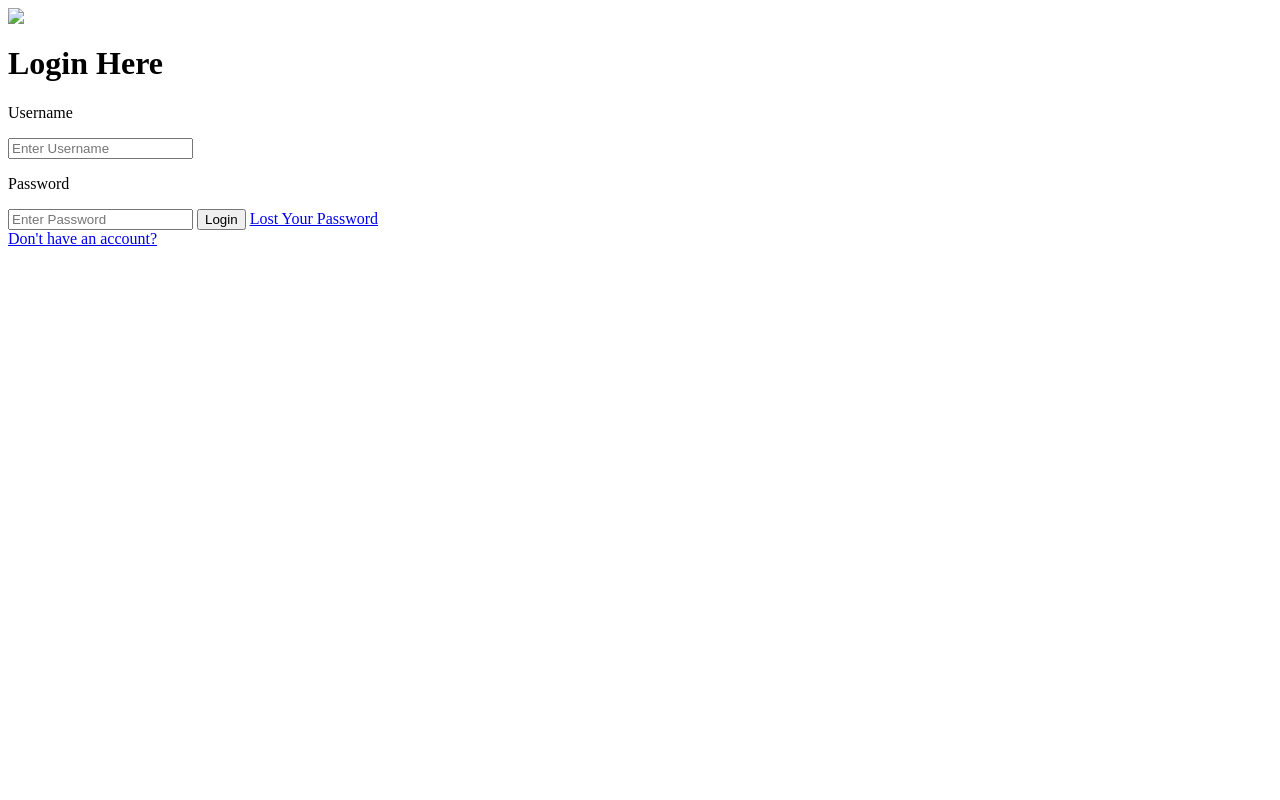
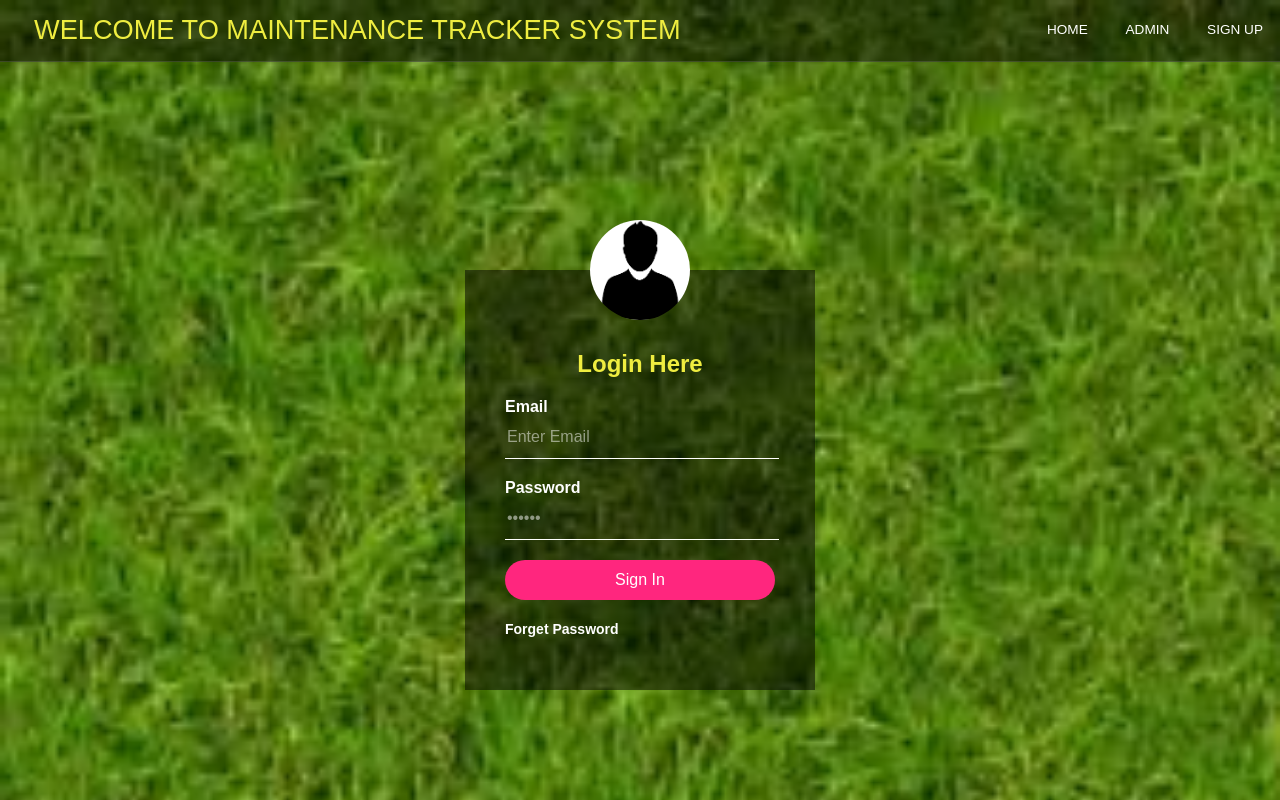
Before and after one commit to kmwangemi/maintenance-tracker, a plain HTML site: page index.html in a window 1280 px wide. Drawn offline with Linux system fonts and the light colour scheme.

Commit message:
Added my homepage and login form

```diff
--- a/index.html
+++ b/index.html
@@ -1,22 +1,36 @@
+<!doctype html>
 <html>
 	<head>
-		<title> Login Form Design  </title>
-		<link rel = "stylesheet" type = "text/css" href = "style.css">
-
+		<meta charset="utf-8">
+		<title>Maintenance Tracker System Login Form</title>
+		<link rel="stylesheet" href="style.css">
 	</head>
 	<body>
-		<div class="loginbox">
-		<img src= "#" class="avatar">
-			<h1> Login Here </h1>
-			<form>
-				<p> Username </p>
-				<input type="text" name="" placeholder="Enter Username">
-				<p> Password </p>
-				<input type="password" name="" placeholder="Enter Password">
-				<input type="submit" name="" value="Login">
-				<a href="#"> Lost Your Password </a> <br>
-				<a href="#"> Don't have an account?  </a>
+		<!-- Header -->
+			<header id="header" class="alt">
+			<h1> Welcome to Maintenance Tracker System </h1>
+				<nav id="nav">
+					<ul>
+						<li><a href="#">Home</a></li>
+						<li><a href="generic.html">Admin</a></li>
+						<li><a href="elements.html">Sign Up</a></li>
+					</ul>
+				</nav>
+			</header>
 
 
+
+		<div class="loginBox">
+			<img src="user.png" class="user">
+			<h2>Login Here</h2>
+			<form>
+				<p>Email</p>
+				<input type="text" name="" placeholder="Enter Email">
+				<p>Password</p>
+				<input type="password" name="" placeholder="••••••">
+				<input type="submit" name="" value="Sign In">
+				<a href="#">Forget Password</a>
+			</form>
+		</div>
 	</body>
 </html>
--- /dev/null
+++ b/style.css
@@ -0,0 +1,162 @@
+body
+{
+	margin: 0;
+	padding: 0;
+	background: url(images1.jpg);
+	background-size: cover;
+	font-family: sans-serif;
+}
+
+/* Header */
+
+	#header {
+		background: rgba(0,0,0,.5);
+		border-bottom: solid 1px rgba(144, 144, 144, 0.25);
+		box-shadow: 0px 0.0375em 0.125em 0px rgba(0, 0, 0, 0.05);
+		color: #484848;
+		cursor: default;
+		font-size: 0.85em;
+		height: 4.5em;
+		left: 0;
+		line-height: 4.4em;
+		position: fixed;
+		text-transform: uppercase;
+		top: 0;
+		width: 100%;
+		z-index: 10000;
+		z-index: 10001;
+	}
+
+		#header h1 {
+			color: #efed40;
+			font-weight: 100;
+			height: inherit;
+			left: 1.25em;
+
+			margin: 0;
+			padding: 0;
+			position: absolute;
+			top: 0;
+		}
+
+		#header nav {
+			height: inherit;
+			line-height: inherit;
+			position: absolute;
+			right: 1.25em;
+			top: 0;
+			vertical-align: middle;
+		}
+
+			#header nav ul {
+				list-style: none;
+				margin: 0;
+				padding-left: 0;
+			}
+
+				#header nav ul li {
+					border-radius: 4px;
+					display: inline-block;
+					margin-left: 2.5em;
+					padding-left: 0;
+				}
+
+					#header nav ul li a {
+						-moz-transition: color 0.2s ease-in-out;
+						-webkit-transition: color 0.2s ease-in-out;
+						-ms-transition: color 0.2s ease-in-out;
+						transition: color 0.2s ease-in-out;
+						color: #fff;
+						display: inline-block;
+						text-decoration: none;
+
+					}
+
+						#header nav ul li a:hover {
+							color: #262626;
+						}
+
+					#header nav ul li:first-child {
+						margin-left: 0;
+					}
+
+
+.user
+{
+	width: 100px;
+	height: 100px;
+	border-radius: 50%;
+	overflow: hidden;
+	position: absolute;
+	top: calc(-100px/2);
+	left: calc(50% - 50px);
+}
+h2
+{
+	margin: 0;
+	padding: 0 0 20px;
+	color: #efed40;
+	text-align: center;
+}
+.loginBox
+{
+	position: absolute;
+	top: 60%;
+	left: 50%;
+	transform: translate(-50%,-50%);
+	width: 350px;
+	height: 420px;
+	padding: 80px 40px;
+	box-sizing: border-box;
+	background: rgba(0,0,0,.5);
+}
+.loginBox p
+{
+	margin: 0;
+	padding: 0;
+	font-weight: bold;
+	color: #fff;
+}
+.loginBox input
+{
+	width: 100%;
+	margin-bottom: 20px;
+}
+.loginBox input[type="text"],
+.loginBox input[type="password"]
+{
+	border: none;
+	border-bottom: 1px solid #fff;
+	background: transparent;
+	outline: none;
+	height: 40px;
+	color: #fff;
+	font-size: 16px;
+}
+::placeholder
+{
+	color: rgba(255,255,255,.5);
+}
+.loginBox input[type="submit"]
+{
+	border: none;
+	outline: none;
+	height: 40px;
+	color: #fff;
+	font-size: 16px;
+	background: #ff267e;
+	cursor: pointer;
+	border-radius: 20px;
+}
+.loginBox input[type="submit"]:hover
+{
+	background: #efed40;
+	color: #262626;
+}
+.loginBox a
+{
+	color: #fff;
+	font-size: 14px;
+	font-weight: bold;
+	text-decoration: none;
+}
```
Also changed, not shown: images1.jpg (added), overlay.png (added), user.png (added).
